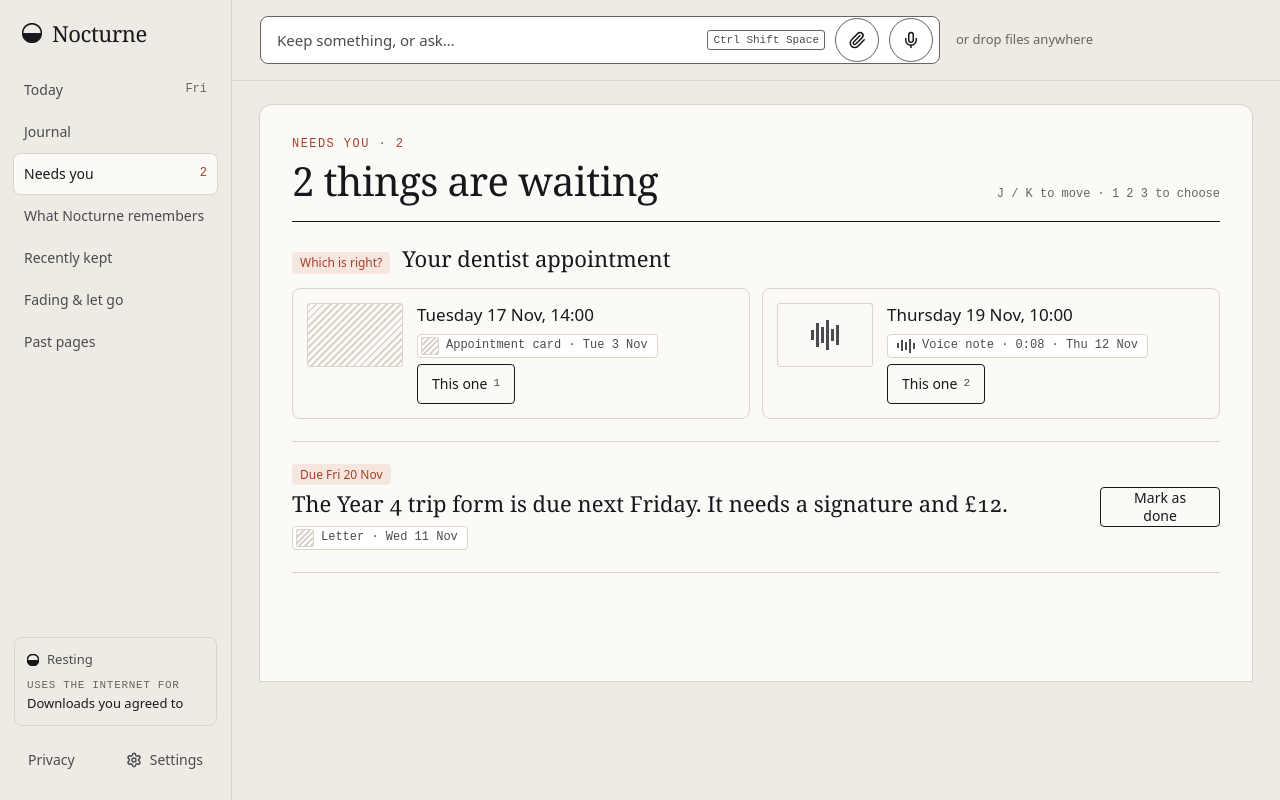
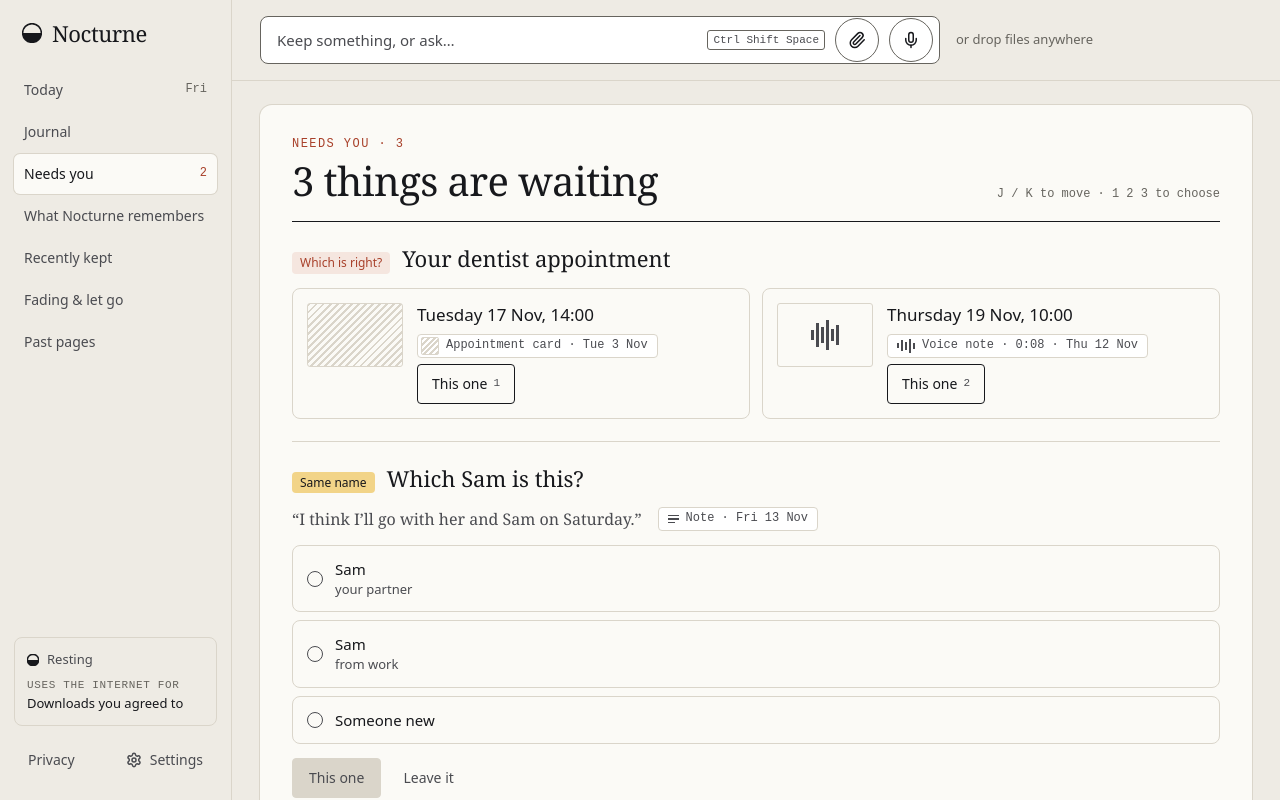
Before and after one commit to agync/nocturne, a React (Vite) app in the folder ui/: page /#/needs-you in a window 1280 px wide. Built offline with nearby package versions, Linux system fonts and the light colour scheme; a web font is replaced by a local one.

Commit message:
feat(ui): ask which Sam in Needs you

```diff
--- a/ui/src/screens/needs-you/Entries.tsx
+++ b/ui/src/screens/needs-you/Entries.tsx
@@ -1,10 +1,16 @@
-import { useId } from "react";
+import { useId, useState } from "react";
 import { Button } from "../../components/Button/Button";
 import { ReceiptChip } from "../../components/ReceiptChip/ReceiptChip";
 import { Thumb } from "../../components/Thumb/Thumb";
 import { formatDay } from "../../copy/format";
 import { t } from "../../copy/t";
-import type { MemoryView, Receipt, WhichOption } from "../../engine/bindings";
+import type {
+  MemoryView,
+  Receipt,
+  SameNameAnswer,
+  SameNameQuestion,
+  WhichOption,
+} from "../../engine/bindings";
 import styles from "./NeedsYou.module.css";
 
 const weekdayLong = (iso: string) =>
@@ -199,3 +205,95 @@ export function DueEntry({ memory, badge, onDone, onOpen, busy }: DueProps) {
     </section>
   );
 }
+
+interface SameNameProps extends EntryProps {
+  question: SameNameQuestion;
+  onAnswer: (answer: SameNameAnswer) => void;
+  onOpen: (receipt: Receipt) => void;
+}
+
+const NEW = "new";
+
+/** A name that fits two people Nocturne knows: the person says which, or that it is someone new. */
+export function SameNameEntry({ question, onAnswer, onOpen, busy }: SameNameProps) {
+  const heading = useId();
+  const group = useId();
+  const [picked, setPicked] = useState<string | null>(null);
+  const choose = () => {
+    if (picked === null) return;
+    onAnswer(picked === NEW ? { type: "new" } : { type: "entity", entityId: picked });
+  };
+  const choices = [
+    ...question.options.map((o) => ({
+      id: o.entityId,
+      label: o.role ? t("journal.people.choice", { name: o.name, role: o.role }) : o.name,
+      name: o.name,
+      role: o.role,
+    })),
+    { id: NEW, label: t("journal.people.someoneNew"), name: null, role: null },
+  ];
+  return (
+    <section className={styles.entry} aria-labelledby={heading}>
+      <div className={styles.entryHead}>
+        <span className={styles.badge} data-tone="marker">
+          {t("journal.people.badge")}
+        </span>
+        <h2 id={heading} className={styles.entryTitle}>
+          {t("journal.people.which", { name: question.name })}
+        </h2>
+      </div>
+      <div className={styles.evidence}>
+        <p className={styles.quote}>{`“${question.quote.replace(/^“|”$/g, "")}”`}</p>
+        <ReceiptChip receipt={question.receipt} onOpen={onOpen} />
+      </div>
+      <fieldset className={styles.choices}>
+        <legend className="sr-only">{t("journal.people.which", { name: question.name })}</legend>
+        {choices.map((c) => (
+          <label key={c.id} className={styles.choice} data-on={picked === c.id || undefined}>
+            <input
+              type="radio"
+              name={group}
+              value={c.id}
+              checked={picked === c.id}
+              disabled={busy}
+              onChange={() => setPicked(c.id)}
+              aria-label={c.label}
+            />
+            <span className={styles.radio} aria-hidden="true" />
+            {c.name ? (
+              <span className={styles.choiceText} aria-hidden="true">
+                {c.name}
+                {c.role ? <small>{c.role}</small> : null}
+              </span>
+            ) : (
+              <span className={styles.choiceText} aria-hidden="true">
+                {c.label}
+              </span>
+            )}
+          </label>
+        ))}
+      </fieldset>
+      <div className={styles.buttons}>
+        <Button
+          variant="primary"
+          data-choice
+          disabled={busy || picked === null}
+          aria-keyshortcuts="1"
+          onClick={choose}
+        >
+          {t("journal.people.thisOne")}
+        </Button>
+        <button
+          type="button"
+          className={styles.leave}
+          data-choice
+          disabled={busy}
+          aria-keyshortcuts="2"
+          onClick={() => onAnswer({ type: "leave" })}
+        >
+          {t("journal.people.leave")}
+        </button>
+      </div>
+    </section>
+  );
+}
--- a/ui/src/screens/needs-you/NeedsYou.module.css
+++ b/ui/src/screens/needs-you/NeedsYou.module.css
@@ -297,3 +297,71 @@
   flex-direction: column;
   align-items: flex-start;
 }
+
+.quote {
+  color: var(--ink2);
+  font: 400 1rem / 1.5 var(--font-serif);
+}
+
+.choices {
+  display: flex;
+  flex-direction: column;
+  gap: var(--s-2);
+  min-width: 0;
+  margin: 0;
+  padding: 0;
+  border: 0;
+}
+
+.choice {
+  position: relative;
+  display: flex;
+  align-items: center;
+  gap: 12px;
+  padding: 12px 14px;
+  border: 1px solid var(--rule);
+  border-radius: var(--r-md);
+  cursor: pointer;
+}
+
+.choice[data-on] {
+  border-color: var(--ink);
+  box-shadow: 0 0 0 1px var(--ink);
+}
+
+.choice input {
+  position: absolute;
+  opacity: 0;
+  inset: 0;
+  margin: 0;
+  cursor: pointer;
+}
+
+.choice:has(input:focus-visible) {
+  outline: 2px solid var(--accent);
+  outline-offset: 2px;
+}
+
+.radio {
+  flex: none;
+  width: 16px;
+  height: 16px;
+  border: 1.5px solid var(--ink2);
+  border-radius: 50%;
+}
+
+.choice[data-on] .radio {
+  border-color: var(--ink);
+  background: radial-gradient(circle, var(--ink) 0 4px, transparent 5px);
+}
+
+.choiceText {
+  display: flex;
+  flex-direction: column;
+  font-size: 0.9375rem;
+}
+
+.choiceText small {
+  color: var(--ink2);
+  font-size: 0.8125rem;
+}
--- a/ui/src/screens/needs-you/index.tsx
+++ b/ui/src/screens/needs-you/index.tsx
@@ -6,16 +6,11 @@ import { useToast } from "../../components/Toast/Toast";
 import { t } from "../../copy/t";
 import type { MemoryView, NeedsYouEntry, Receipt } from "../../engine/bindings";
 import { useEngine, useNeedsYou, usePage, useRefresh } from "../../engine/context";
-import { DueEntry, dueBadge, UnconfirmedEntry, WhichEntry } from "./Entries";
+import { DueEntry, dueBadge, SameNameEntry, UnconfirmedEntry, WhichEntry } from "./Entries";
 import styles from "./NeedsYou.module.css";
 
-/** The entries this screen renders; a "Which name is this?" entry is not drawn here yet. */
-type HandledEntry = Exclude<NeedsYouEntry, { type: "sameName" }>;
-
-const isHandled = (entry: NeedsYouEntry): entry is HandledEntry => entry.type !== "sameName";
-
 /** One stable key per entry, so a settled entry stays settled whatever the engine says next. */
-export function entryKey(entry: HandledEntry): string {
+export function entryKey(entry: NeedsYouEntry): string {
   switch (entry.type) {
     case "which":
       return `which:${entry.conflictId}`;
@@ -25,19 +20,25 @@ export function entryKey(entry: HandledEntry): string {
       return `due:${entry.memory.id}`;
     case "promise":
       return `promise:${entry.memory.id}`;
+    case "sameName":
+      return `sameName:${entry.question.id}`;
   }
 }
 
 /** Decisions first, then things to confirm, then things to tick off, as the design lists them. */
-const RANK: Record<HandledEntry["type"], number> = {
+const RANK: Record<NeedsYouEntry["type"], number> = {
   which: 0,
-  unconfirmed: 1,
-  due: 2,
-  promise: 3,
+  sameName: 1,
+  unconfirmed: 2,
+  due: 3,
+  promise: 4,
 };
 
-const isOpen = (entry: HandledEntry) =>
-  entry.type === "which" || entry.type === "unconfirmed" || !entry.done;
+const isOpen = (entry: NeedsYouEntry) =>
+  entry.type === "which" ||
+  entry.type === "unconfirmed" ||
+  entry.type === "sameName" ||
+  !entry.done;
 
 /** What is waiting for the person: decide, confirm or tick off. One at a time, from the keyboard if they like. */
 export default function NeedsYou() {
@@ -58,7 +59,6 @@ export default function NeedsYou() {
   const afterForget = useRef<number | null>(null);
 
   const entries = (needs.data ?? [])
-    .filter(isHandled)
     .filter((e) => isOpen(e) && !settled.has(entryKey(e)))
     .sort((a, b) => RANK[a.type] - RANK[b.type]);
 
@@ -245,6 +245,22 @@ export default function NeedsYou() {
                           })
                         }
                       />
+                    ) : entry.type === "sameName" ? (
+                      <SameNameEntry
+                        index={index}
+                        busy={working}
+                        question={entry.question}
+                        onOpen={openReceipt}
+                        onAnswer={(answer) =>
+                          void settle(key, index, async () => {
+                            const done = await engine.answerSameName(entry.question.id, answer);
+                            refresh("journal");
+                            return answer.type !== "leave" && done.role
+                              ? t("journal.people.filed", { name: done.name, role: done.role })
+                              : "";
+                          })
+                        }
+                      />
                     ) : entry.type === "unconfirmed" ? (
                       <UnconfirmedEntry
                         index={index}
```
Also changed, not shown: 1 other file (tests, documents, lock files or other folders).
